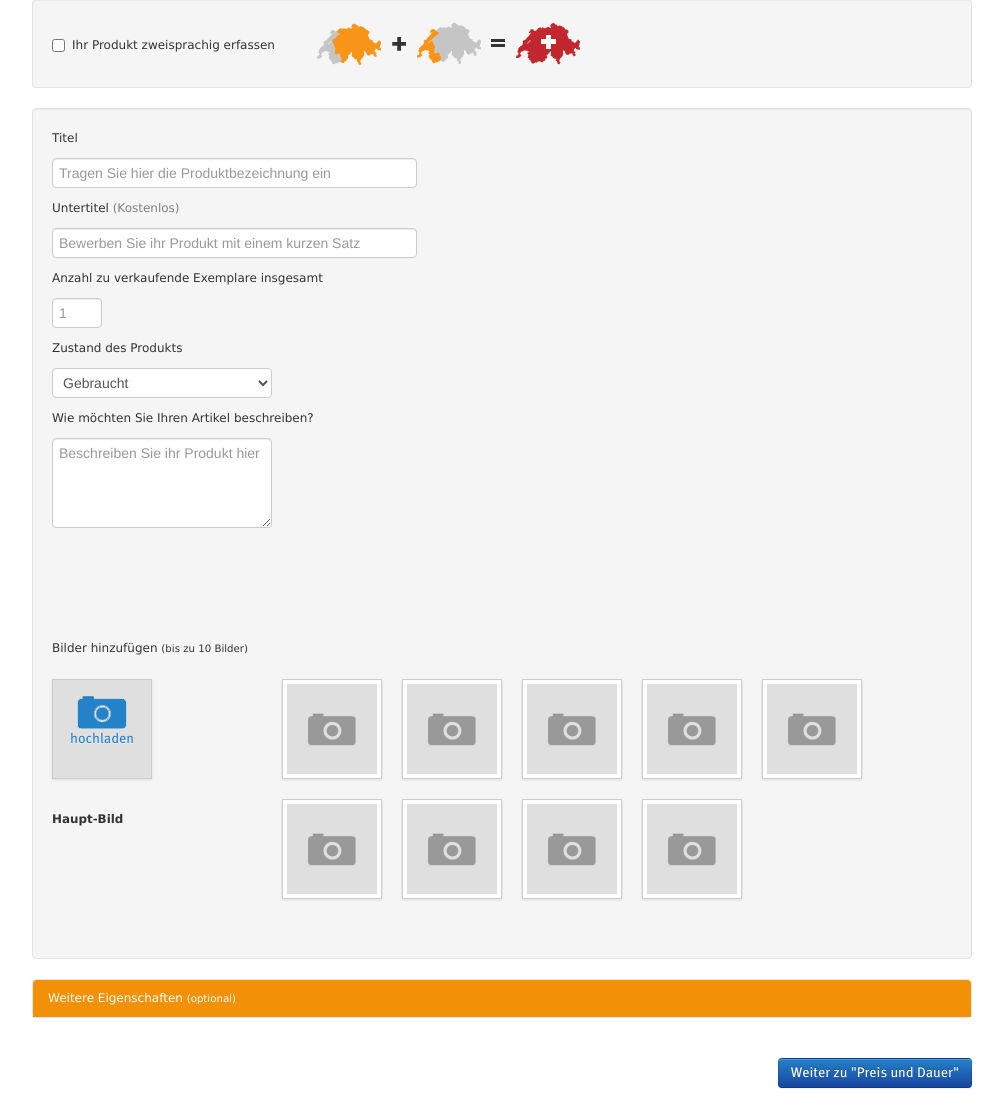
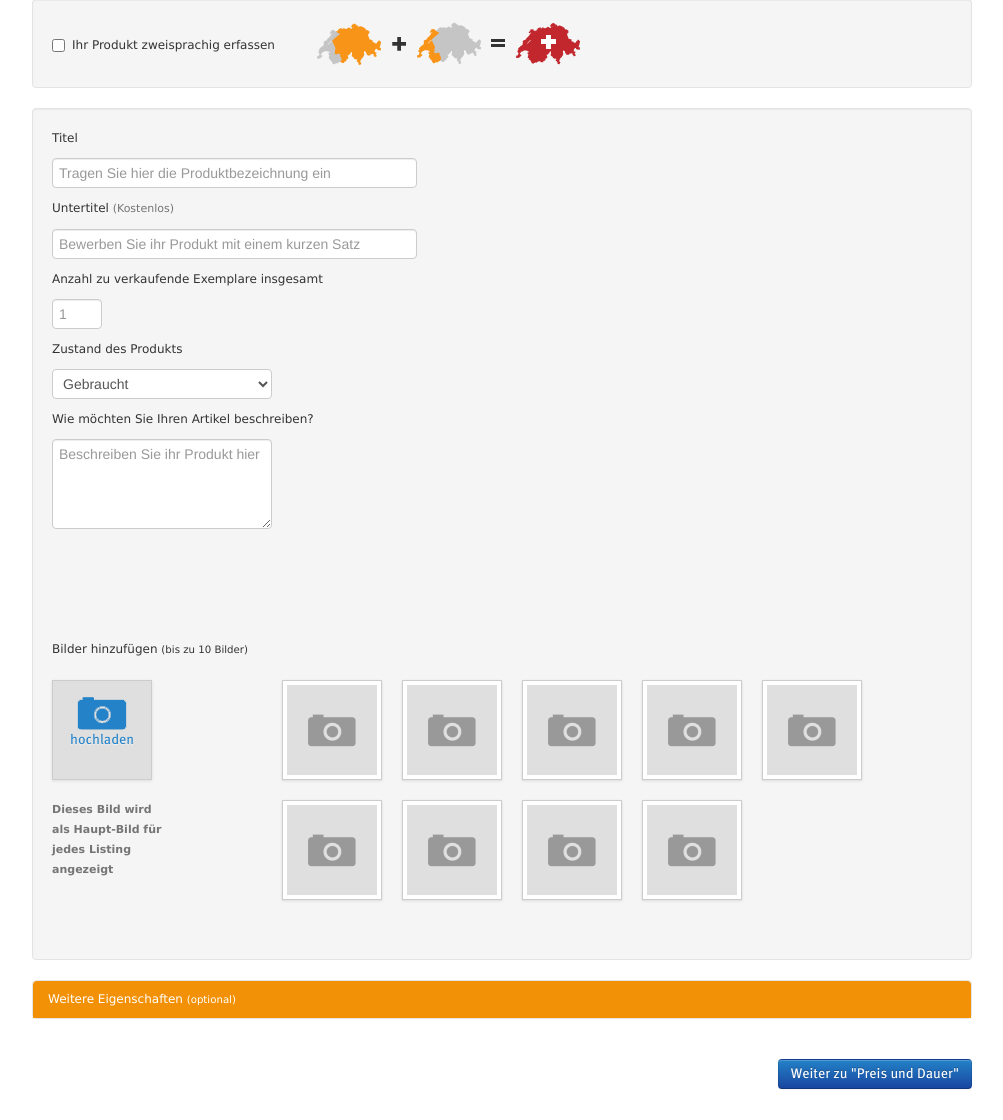
Before and after one commit to 85nomar/psychic-cyril, a PHP site: page /step2.php in a window 1280 px wide. Shown: the part 313-1433 px from the top of the page, without its empty margins (138-1141 px from the left). Run offline with PHP 8.4, Linux system fonts and the light colour scheme; some libraries are stand-ins or nearby versions.

Commit message:
different fixes in step 2

```diff
--- a/css/main.css
+++ b/css/main.css
@@ -1033,6 +1033,15 @@
 margin-left: 36px;
 }
 
+.mce-path div{
+    display: none !important;
+}
+
+.productImages h6{
+    margin-top:0px;
+    width: 110px;
+}
+
 
 /*iframe#fr{
     margin-left: 30px;
--- a/step2.php
+++ b/step2.php
@@ -30,7 +30,7 @@
             </label>
             <input class="span7" type="text" id="inputTitle" placeholder="Tragen Sie hier die Produktbezeichnung ein">
             <label for="inputSubtitle">
-                Untertitel <span style="color:gray;">(Kostenlos)</span>
+                Untertitel <span class="optionalField">(Kostenlos)</span>
             </label>
             <input class="span7" type="text" id="inputSubtitle" placeholder="Bewerben Sie ihr Produkt mit einem kurzen Satz">
             <label for="inputNumber">
@@ -58,7 +58,7 @@
             </label>
             <input class="span7" type="text" id="inputTitle" placeholder="Entrez le nom du produit ici">
             <label for="inputSubtitle">
-                Sous-titre <span style="color:gray;">(gratuit)</span>
+                Sous-titre <span class="optionalField">(gratuit)</span>
             </label>
             <input class="span7" type="text" id="inputSubtitle" placeholder="Appliquez votre produit avec une courte phrase">
             <label for="inputNumber">
@@ -121,7 +121,7 @@
                         </div>
                         <img src="img/img_placeholder_90.jpg">
                     </div>
-                    <h6 class="pull-left mainProductImageTitle">Haupt-Bild</h6>
+                    <h6 class="pull-left mainProductImageTitle optionalField">Dieses Bild wird als Haupt-Bild für jedes Listing angezeigt</h6>
 
                 </div>
                 <div class="span9">
```
